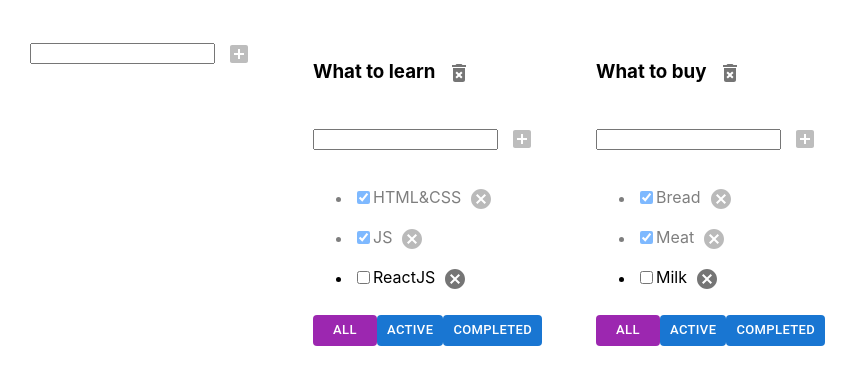
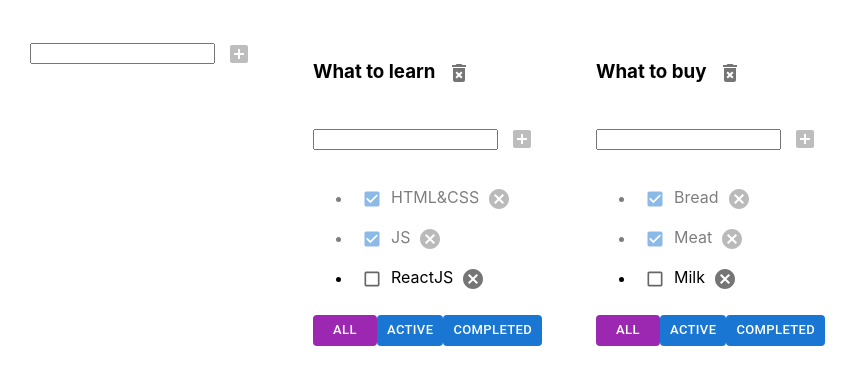
Before and after one commit to ElenaWebDev984/todolist-05-3, a React (Vite) app: page / in a window 1280 px wide. Shown: the top 384 px of the page, without its empty margins (0-858 px from the left). Built offline with nearby package versions, Linux system fonts and the light colour scheme.

Commit message:
add  Checkbox

```diff
--- a/src/TodolistItem.tsx
+++ b/src/TodolistItem.tsx
@@ -8,7 +8,7 @@ import Button from '@mui/material/Button';
 import IconButton from '@mui/material/IconButton';
 import CancelIcon from '@mui/icons-material/Cancel';
 import DeleteForeverIcon from '@mui/icons-material/DeleteForever';
-
+import Checkbox from '@mui/material/Checkbox';
 
 
 export type Task = {
@@ -92,10 +92,13 @@ export const TodolistItem = (props: Props) => {
                             <li key={task.id}
                                 className={task.isDone ? 'is-done' : ''}
                             >
-                                <input type="checkbox"
-                                       checked={task.isDone}
-                                       onChange={changeTaskStatusHandler}
-                                />
+                                <Checkbox
+                                    size={'small'}
+                                    checked={task.isDone}
+                                    onChange={changeTaskStatusHandler}
+                                >
+
+                                </Checkbox>
                                 <EditableSpan title={task.title}
                                               createItemTitle={changeTaskTitleHandler}
                                 />
```
